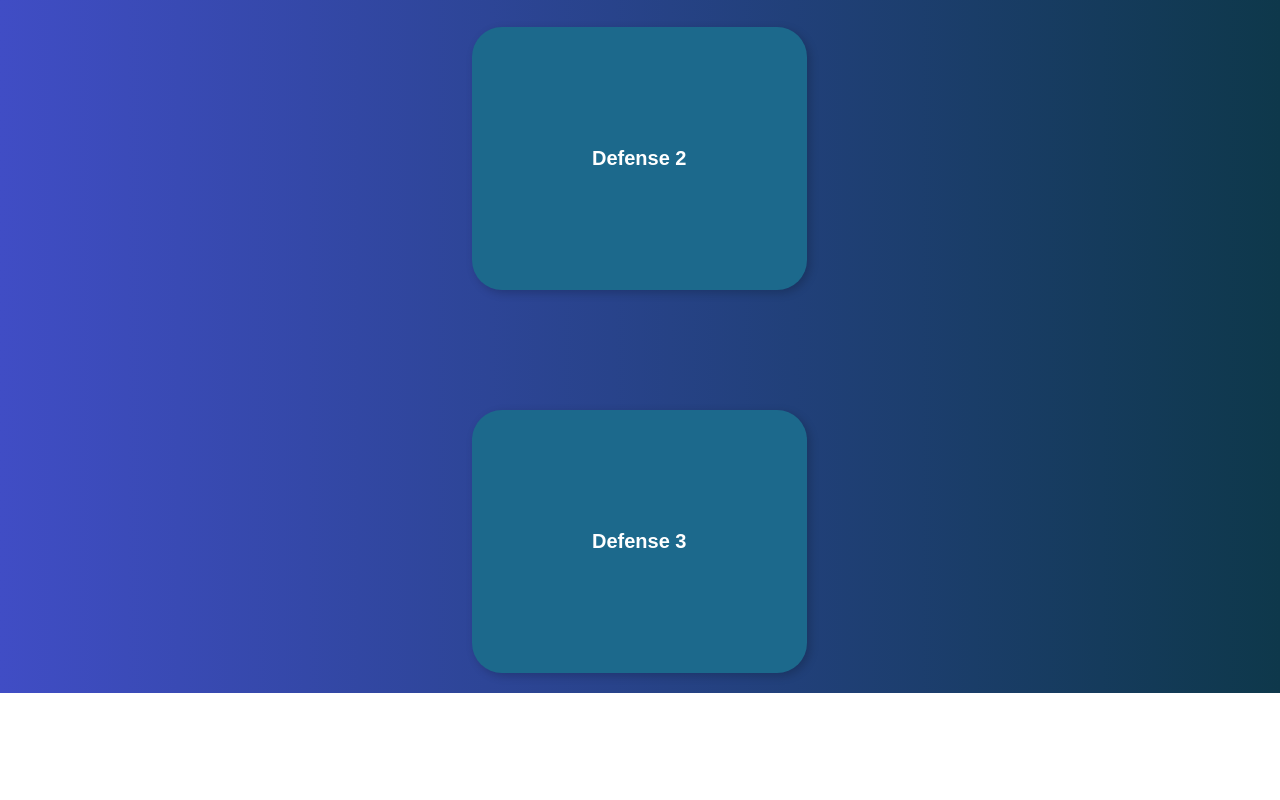
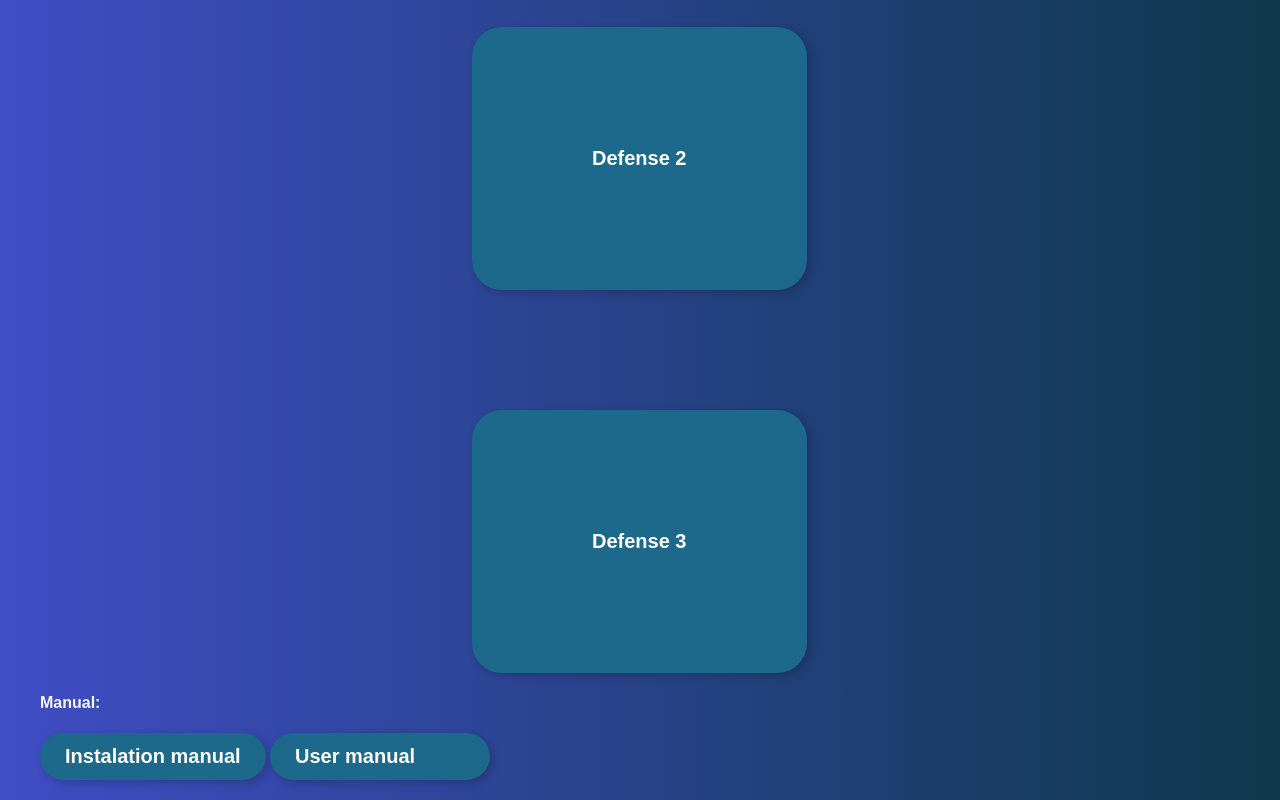
Before and after one commit to TFB445/LeChalutier, a plain HTML site: page documents.html in a window 1280 px wide. Shown: the part 1088-1888 px from the top of the page. Before the commit the page ends 1781 px from the top, so only its background shows below. Drawn offline with Linux system fonts and the light colour scheme.

Commit message:
Update documents.html

```diff
--- a/documents.html
+++ b/documents.html
@@ -24,7 +24,13 @@
             <h3>Defense:</h3>
             <button id="defense1" onclick="window.location.href='soutenance1.pdf';">Defense 1</button>
             <button id="defense2" onclick="window.location.href='soutenance2.pdf';">Defense 2</button>
-            <button id="defense3" onclick="window.location.href='soutenance2.pdf';">Defense 3</button>
+            <button id="defense3" onclick="window.location.href='rapporfinal.pdf';">Defense 3 </button>
+        </Div>
+
+        <Div class="manual">
+            <h4>Manual:</h3>
+            <button id="manualinstall" onclick="window.location.href='manualinstall.pdf';">Instalation manual</button>
+            <button id="manualuse" onclick="window.location.href='manualuse.pdf';">User  manual&nbsp;&nbsp;&nbsp;&nbsp;&nbsp;&nbsp;&nbsp;&nbsp;&nbsp;</button>
         </Div>
 
     </main>
```
